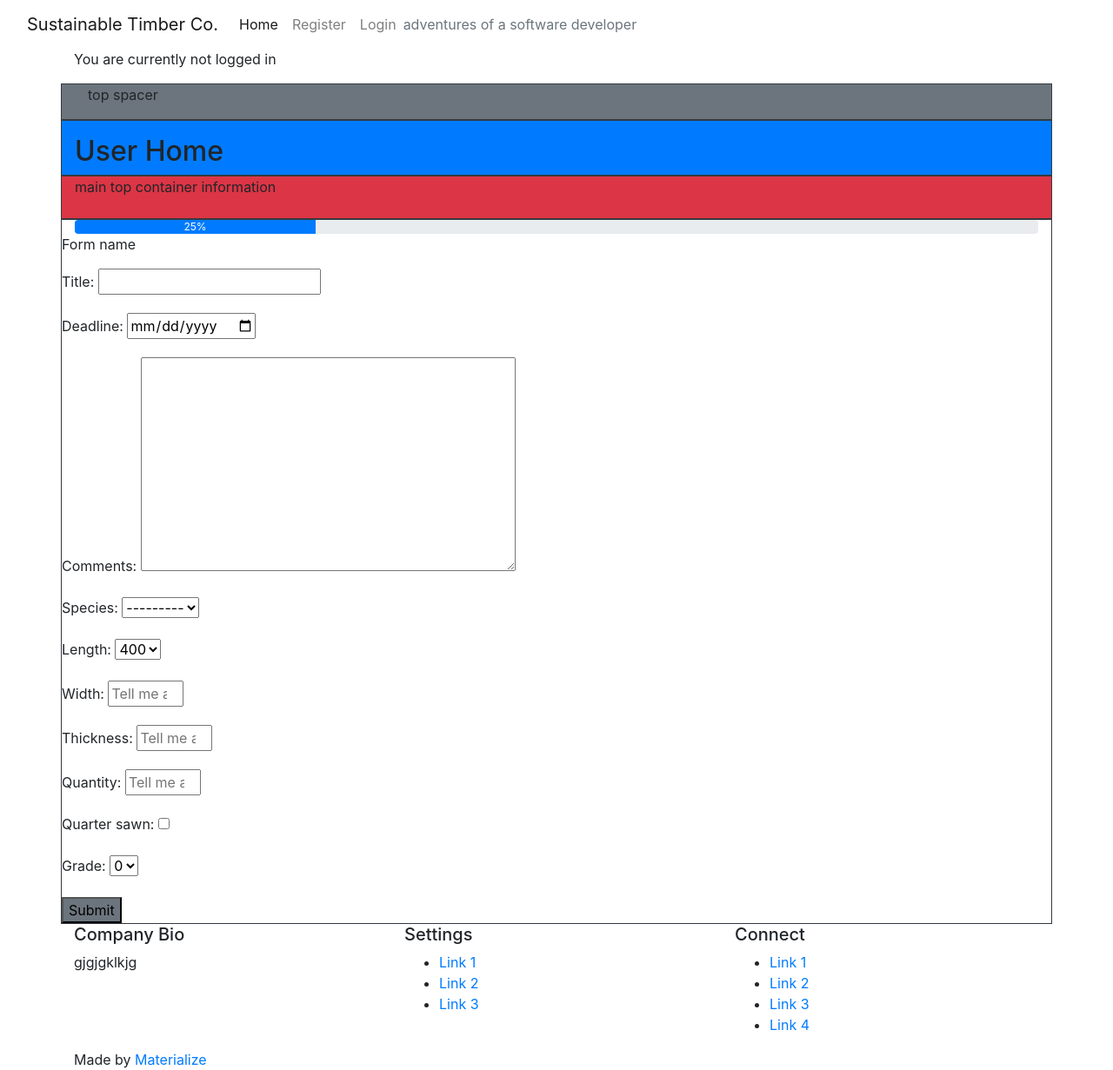
After one commit to andrewcargill/johans_eco_timber, a Django app: page /new_enquiry.html in a window 1280 px wide. The commit adds this page. Shown: the whole page at 87% size. Run offline with Django 3.2, Linux system fonts and the light colour scheme; some libraries are stand-ins or nearby versions.

Commit message:
Update view name to  new_enquiry.html

```diff
--- a/quote/urls.py
+++ b/quote/urls.py
@@ -3,9 +3,9 @@ from django.urls import path
 
 urlpatterns = [
     path('', views.QuoteList.as_view(), name='home'),
-    path('user_home.html', views.QuoteInput, name='user_home'),
+    path('new_enquiry.html', views.QuoteInput, name='new_enquiry'),
     path('quote_list.html', views.UserQuoteList.as_view(), name='quote_list'),
-    # path('user_home.html', views.get_name, name='user_home'),
+    # path('new_enquiry.html', views.get_name, name='new_enquiry'),
     path('add_item.html', views.NewItem, name='add_item'),
     path('<int:id>/', views.QuoteDetail.as_view(), name='quote_detail'),
     path('<int:pk>/update/', views.QuoteUpdate.as_view(), name='quote_update'),
--- a/quote/views.py
+++ b/quote/views.py
@@ -93,7 +93,7 @@ def QuoteInput(request):
         print("-------form is NOT valid")
         form = QuoteForm()
 
-    return render(request, 'user_home.html', {'form': form})
+    return render(request, 'new_enquiry.html', {'form': form})
 
 def NewItem(request):
     print("-------GETTING CALLED")
--- a/templates/base.html
+++ b/templates/base.html
@@ -36,7 +36,7 @@
                         <a class="nav-link" href="{% url 'account_logout' %}">Logout</a>
                     </li>
                     <li>
-                        <a class="nav-link" href="{% url 'user_home' %}">Make a Quote</a>
+                        <a class="nav-link" href="{% url 'new_enquiry' %}">Make a Quote</a>
                     </li>
                     <li>
                         <a class="nav-link" href="{% url 'quote_list' %}">Quote List</a>
--- /dev/null
+++ b/templates/new_enquiry.html
@@ -0,0 +1,58 @@
+{% extends "base.html" %}
+
+{% block content %}
+{% load static %}
+
+
+<div class="container bg-secondary border border-dark">
+    <div class="container purple lighten-4">
+        <p>top spacer</p>
+
+    </div>
+</div>
+<div class="container bg-primary border border-dark">
+    <div class="container purple lighten-4">
+        <div class="row">
+            <p></p>
+        </div>
+        <div class="row">
+            <h2>User Home</h2>
+        </div>
+
+    </div>
+</div>
+<div class="container bg-danger border border-dark">
+    <div class="container purple lighten-4">
+        <div class="row">
+            <p>main top container information</p>
+        </div>
+        <div class="row">
+            <h2></h2>
+        </div>
+
+    </div>
+</div>
+<div class="">
+    <div class="container purple lighten-4 border border-dark">
+        <div class="progress">
+            <div class="progress-bar" role="progressbar" style="width: 25%;" aria-valuenow="25" aria-valuemin="0" aria-valuemax="100">25%</div>
+          </div>
+        <div class="row">
+            <p>Form name</p>
+        </div>
+        <div class="row">
+
+            <form method="post">
+                {% csrf_token %}
+                {{ form.as_p }}
+
+                <button class="bg-secondary" type="submit">Submit</button>
+
+            </form>
+
+        </div>
+
+    </div>
+</div>
+
+{% endblock content %}
--- a/templates/quote/quote_list.html
+++ b/templates/quote/quote_list.html
@@ -93,7 +93,7 @@
                 </tbody>
             </table>
             <div class="container">
-                <a href="{% url 'user_home' %}">
+                <a href="{% url 'new_enquiry' %}">
                     <button type="button" class="btn btn-success">Add Quote</button>
                 </a>
             </div>
--- a/templates/quote_list.html
+++ b/templates/quote_list.html
@@ -39,7 +39,7 @@
     </div>
     <div class="row">
 
-      <a href="{% url 'user_home' %}">
+      <a href="{% url 'new_enquiry' %}">
         <button type="button" class="btn btn-success">New Enquiry</button>
       </a>
       <div class="table-responsive">
```
